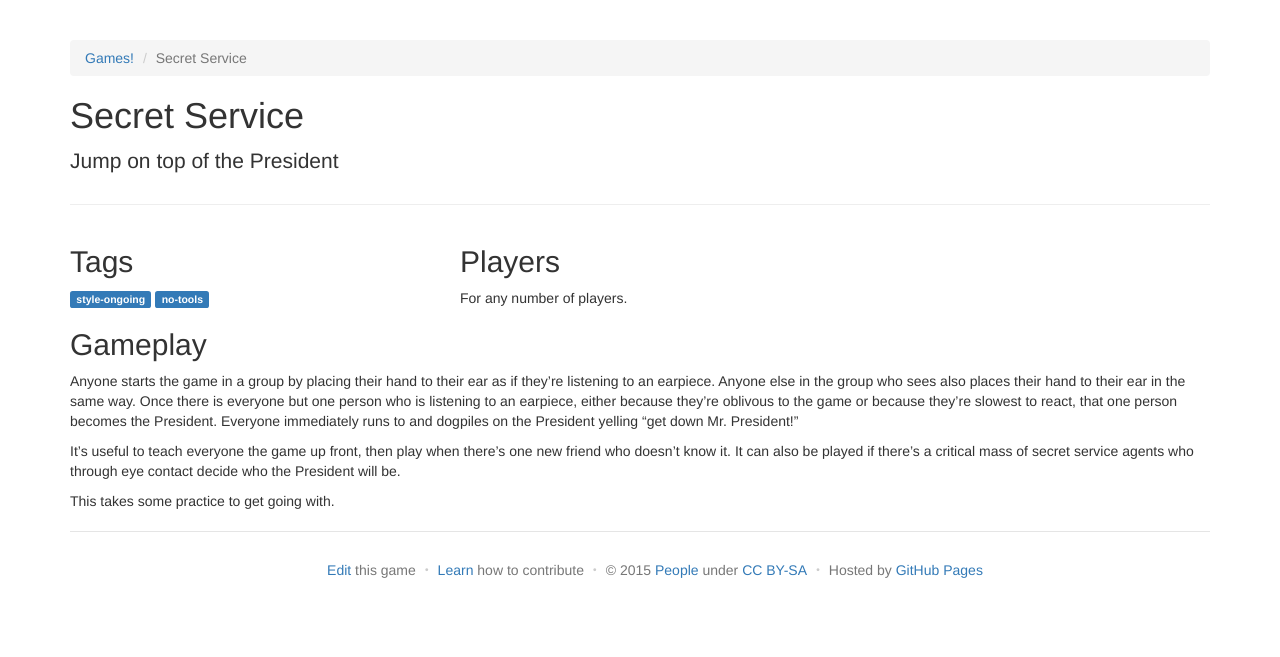
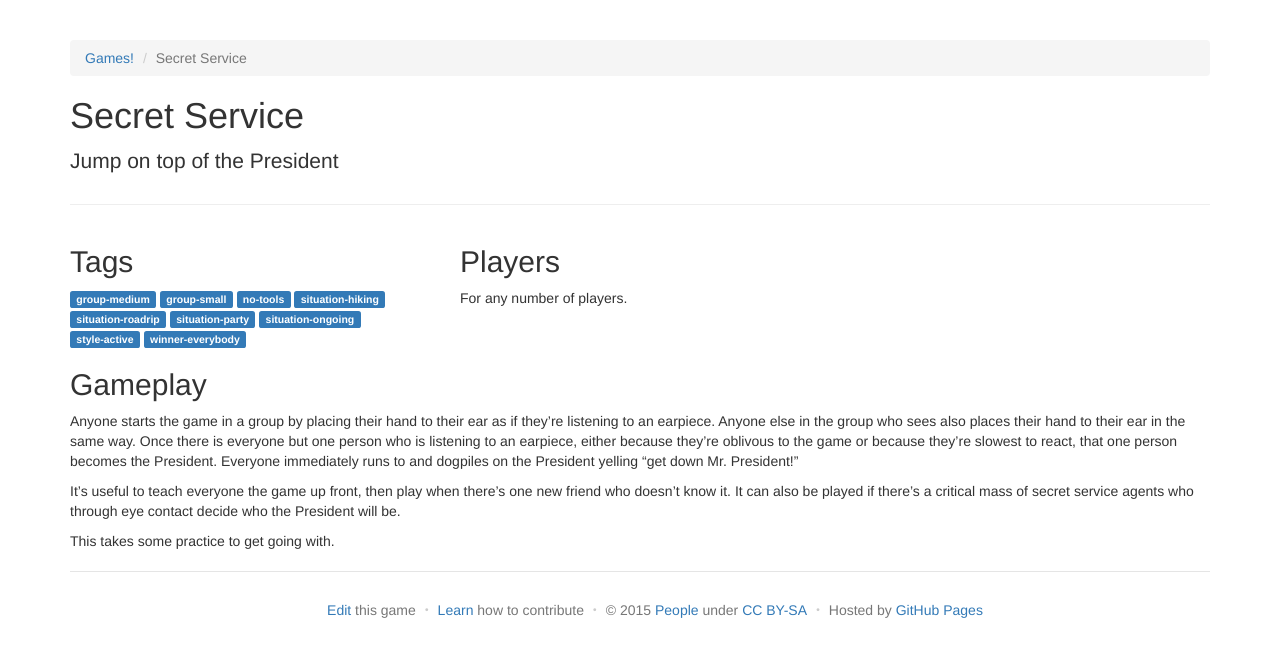
Before and after one commit to davidselassie/games, a Jekyll site: the page built from _games/secretservice.md, in a window 1280 px wide. Shown: the top 657 px of the page. Built offline with Jekyll 4.4.1, drawn with Linux system fonts in a browser that asks for light colours.

Commit message:
Update secretservice.md

```diff
--- a/_games/secretservice.md
+++ b/_games/secretservice.md
@@ -1,8 +1,15 @@
 ---
 title: Secret Service
 tags:
-  - style-ongoing
+  - group-medium
+  - group-small
   - no-tools
+  - situation-hiking
+  - situation-roadrip
+  - situation-party
+  - situation-ongoing
+  - style-active
+  - winner-everybody
 
 oneliner: Jump on top of the President
 players: any number of
```
